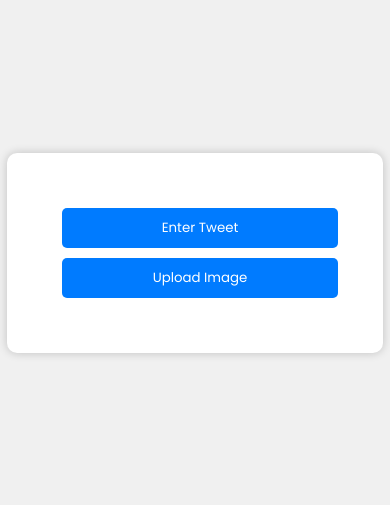
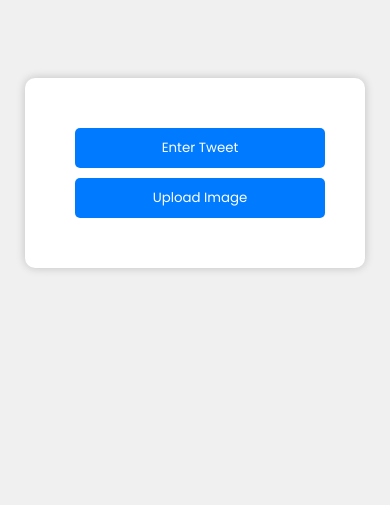
Before and after one commit to vinay-s36/Sentiment-analyzer, a Django app: page / in a window 390 px wide. Shown: the part 111-616 px from the top of the page. Run offline with Django 4.2, Linux system fonts and the light colour scheme.

Commit message:
Update index.html

```diff
--- a/templates/index.html
+++ b/templates/index.html
@@ -28,7 +28,12 @@
           {% csrf_token %}
           <div id="imageArea" style="display: none">
             <label for="imageUpload"></label><br />
-            <input type="file" id="imageUpload" name="image" accept="image/*" />
+            <input
+              type="file"
+              id="imageUpload"
+              name="image"
+              accept="image/*"
+            /><br />
             <button id="sub2" type="submit">submit</button>
             <p>{{imageinput}}</p>
             <p>{{imageoutput}}</p>
@@ -63,15 +68,17 @@
     display: flex;
     justify-content: center;
     align-items: center;
-    height: 60vh;
+    margin-top: 7%;
   }
 
   .content {
     background-color: #fff;
-    padding: 50px;
+    padding: 45px;
     border-radius: 10px;
     box-shadow: 0 0 10px rgba(0, 0, 0, 0.2);
     text-align: center;
+    width: 80%;
+    max-width: 330px;
   }
 
   button {
@@ -113,6 +120,30 @@
     button {
       width: 100%;
     }
+
+    .container {
+      margin-top: 15%;
+    }
+
+    .content {
+      width: 90%;
+      max-width: 300px;
+    }
+  }
+
+  @media (max-width: 576px) {
+    button {
+      width: 100%;
+    }
+
+    .container {
+      margin-top: 20%;
+    }
+
+    .content {
+      width: 95%;
+      max-width: 250px;
+    }
   }
 </style>
 
```
